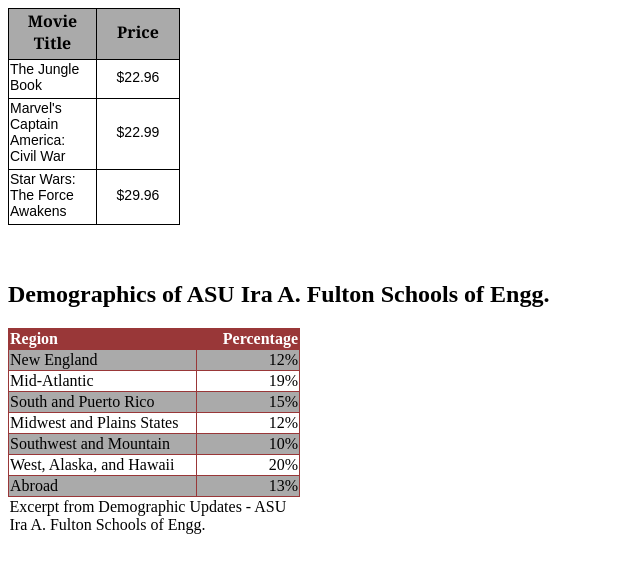
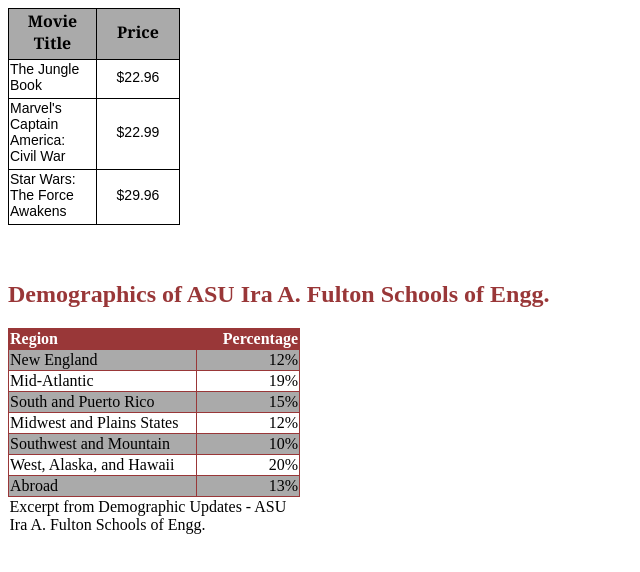
Before and after one commit to redndahead/ift301, a plain HTML site: page week3/HW3_Tables.html in a window 1280 px wide. Shown: the whole page, without its empty margins (0-640 px from the left). Drawn offline with Linux system fonts and the light colour scheme.

Commit message:
HW3_Tables: Change header color to red.

```diff
--- a/week3/styles.css
+++ b/week3/styles.css
@@ -28,6 +28,10 @@
 #table1 .price {
   width: 80px;
   text-align: center;
+}
+
+h2 {
+  color: #993738;
 }
 
 #table2 th, #table2 td {
```
